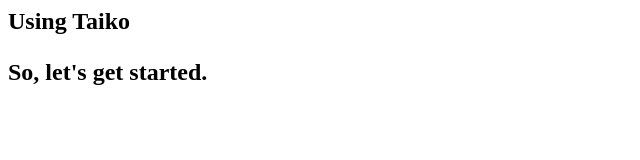
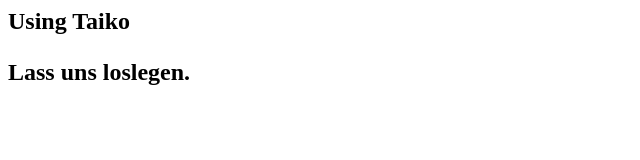
Before and after one commit to ThirstyHead/introducing-taiko, a website: page slides/de-de/slides/title-using-taiko/index.html in a window 1280 px wide. Shown: the full height of the page, 0-640 px from the left. Drawn offline with Linux system fonts and the light colour scheme.

Commit message:
Translated using taiko slide.

```diff
--- a/slides/de-de/slides/title-using-taiko/index.html
+++ b/slides/de-de/slides/title-using-taiko/index.html
@@ -1,10 +1,9 @@
       <section class="section-title">
         <h2 aria-hidden="false">Using <span class="highlight">Taiko</span><h2>
-          <audio src="audio.mp3"></audio>
 
           <figcaption>
             <p>
-      So, let's get started.
+                Lass uns loslegen.
             </p>
 
           </figcaption>
```
Also changed, not shown: 1 other file.
